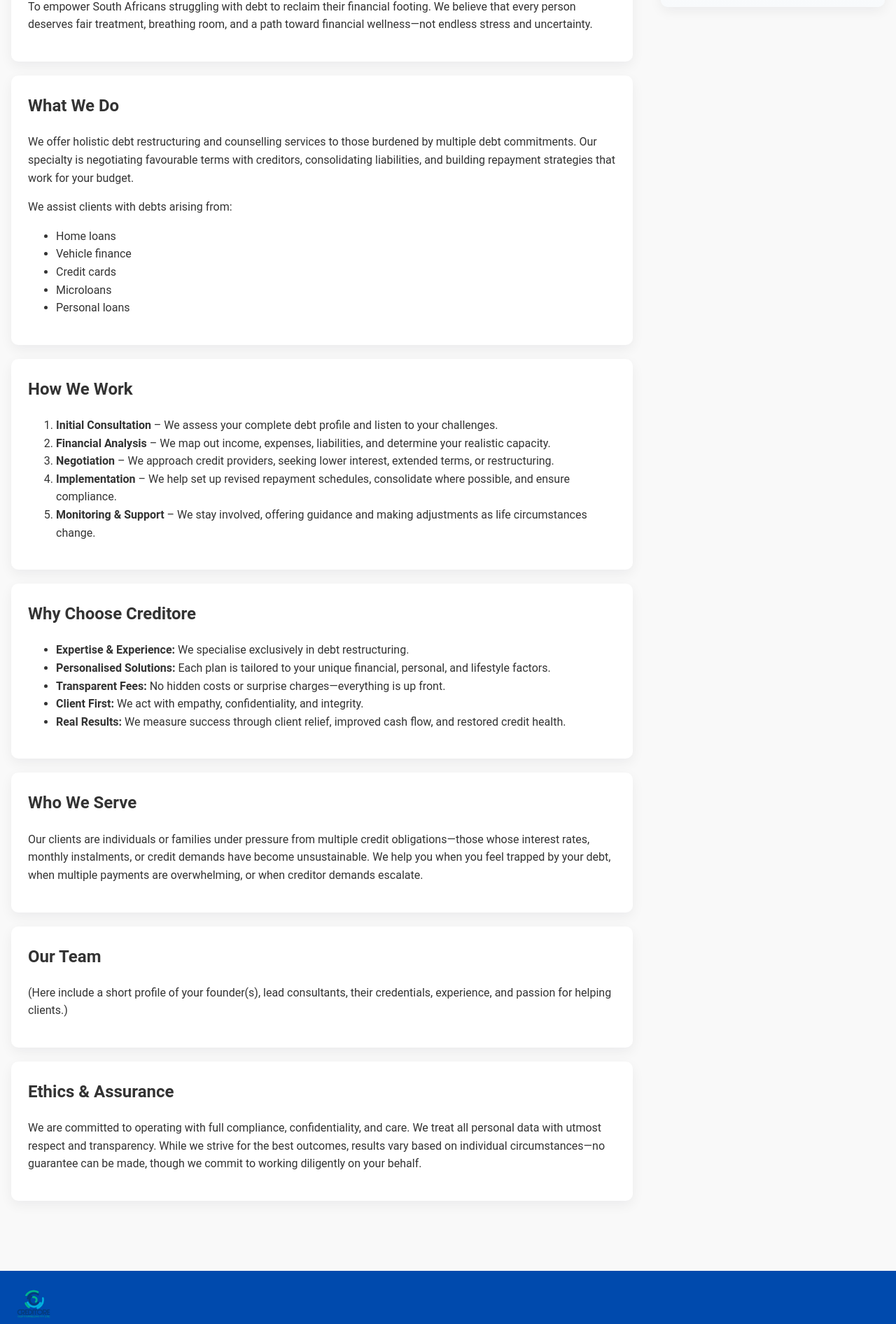
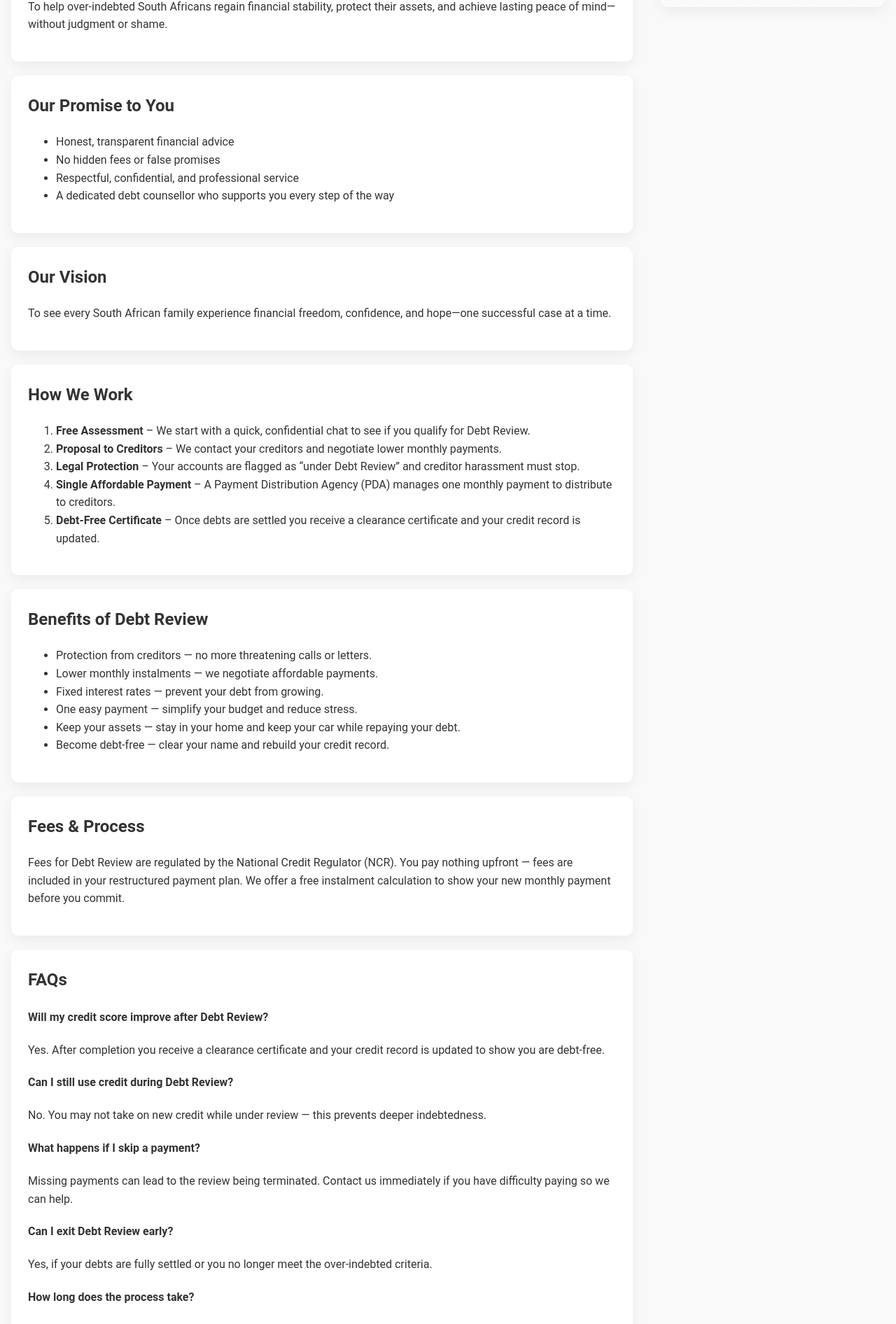
Before and after one commit to Aiden-Williams19/Creditore-VSC, a React (Vite) app in the folder creditor-website/: page /about in a window 1280 px wide. Shown: the part 675-2567 px from the top of the page at 70% size. Built offline with nearby package versions, Linux system fonts and the light colour scheme.

Commit message:
Website Content updated

```diff
--- a/creditor-website/src/pages/About.jsx
+++ b/creditor-website/src/pages/About.jsx
@@ -7,8 +7,8 @@
     <>
       <section className="service-hero">
         <div className="container">
-          <h1>About Creditore</h1>
-          <p className="lead">Restoring Financial Dignity, One Account at a Time</p>
+          <h1>About Creditore Debt Counselling</h1>
+          <p className="lead">Founded in 2020 — Compassionate, professional debt solutions for South Africans</p>
         </div>
       </section>
 
@@ -16,72 +16,69 @@
         <main className="service-main">
           <article>
             <h2>Who We Are</h2>
-            <p>
-              Creditore (Credit – Restore) is a Cape Town–based consultancy dedicated to helping individuals overwhelmed by debt regain control, stability, and peace of mind. With a focus on integrity, transparency, and personal attention, we partner with clients to navigate the maze of credit obligations and find sustainable solutions.
-            </p>
+            <p>Creditore Debt Counselling has proudly served South Africans for over five years, helping individuals and families take control of their finances and rebuild their lives through the Debt Review process. We guide clients with compassion, honesty, and professionalism.</p>
           </article>
 
           <article>
             <h2>Our Mission</h2>
-            <p>
-              To empower South Africans struggling with debt to reclaim their financial footing. We believe that every person deserves fair treatment, breathing room, and a path toward financial wellness—not endless stress and uncertainty.
-            </p>
+            <p>To help over-indebted South Africans regain financial stability, protect their assets, and achieve lasting peace of mind—without judgment or shame.</p>
           </article>
 
           <article>
-            <h2>What We Do</h2>
-            <p>
-              We offer holistic debt restructuring and counselling services to those burdened by multiple debt commitments. Our specialty is negotiating favourable terms with creditors, consolidating liabilities, and building repayment strategies that work for your budget.
-            </p>
-            <p>We assist clients with debts arising from:</p>
+            <h2>Our Promise to You</h2>
             <ul>
-              <li>Home loans</li>
-              <li>Vehicle finance</li>
-              <li>Credit cards</li>
-              <li>Microloans</li>
-              <li>Personal loans</li>
+              <li>Honest, transparent financial advice</li>
+              <li>No hidden fees or false promises</li>
+              <li>Respectful, confidential, and professional service</li>
+              <li>A dedicated debt counsellor who supports you every step of the way</li>
             </ul>
+          </article>
+
+          <article>
+            <h2>Our Vision</h2>
+            <p>To see every South African family experience financial freedom, confidence, and hope—one successful case at a time.</p>
           </article>
 
           <article>
             <h2>How We Work</h2>
             <ol>
-              <li><strong>Initial Consultation</strong> – We assess your complete debt profile and listen to your challenges.</li>
-              <li><strong>Financial Analysis</strong> – We map out income, expenses, liabilities, and determine your realistic capacity.</li>
-              <li><strong>Negotiation</strong> – We approach credit providers, seeking lower interest, extended terms, or restructuring.</li>
-              <li><strong>Implementation</strong> – We help set up revised repayment schedules, consolidate where possible, and ensure compliance.</li>
-              <li><strong>Monitoring & Support</strong> – We stay involved, offering guidance and making adjustments as life circumstances change.</li>
+              <li><strong>Free Assessment</strong> – We start with a quick, confidential chat to see if you qualify for Debt Review.</li>
+              <li><strong>Proposal to Creditors</strong> – We contact your creditors and negotiate lower monthly payments.</li>
+              <li><strong>Legal Protection</strong> – Your accounts are flagged as “under Debt Review” and creditor harassment must stop.</li>
+              <li><strong>Single Affordable Payment</strong> – A Payment Distribution Agency (PDA) manages one monthly payment to distribute to creditors.</li>
+              <li><strong>Debt-Free Certificate</strong> – Once debts are settled you receive a clearance certificate and your credit record is updated.</li>
             </ol>
           </article>
 
           <article>
-            <h2>Why Choose Creditore</h2>
+            <h2>Benefits of Debt Review</h2>
             <ul>
-              <li><strong>Expertise & Experience:</strong> We specialise exclusively in debt restructuring.</li>
-              <li><strong>Personalised Solutions:</strong> Each plan is tailored to your unique financial, personal, and lifestyle factors.</li>
-              <li><strong>Transparent Fees:</strong> No hidden costs or surprise charges—everything is up front.</li>
-              <li><strong>Client First:</strong> We act with empathy, confidentiality, and integrity.</li>
-              <li><strong>Real Results:</strong> We measure success through client relief, improved cash flow, and restored credit health.</li>
+              <li>Protection from creditors — no more threatening calls or letters.</li>
+              <li>Lower monthly instalments — we negotiate affordable payments.</li>
+              <li>Fixed interest rates — prevent your debt from growing.</li>
+              <li>One easy payment — simplify your budget and reduce stress.</li>
+              <li>Keep your assets — stay in your home and keep your car while repaying your debt.</li>
+              <li>Become debt-free — clear your name and rebuild your credit record.</li>
             </ul>
           </article>
 
           <article>
-            <h2>Who We Serve</h2>
-            <p>
-              Our clients are individuals or families under pressure from multiple credit obligations—those whose interest rates, monthly instalments, or credit demands have become unsustainable. We help you when you feel trapped by your debt, when multiple payments are overwhelming, or when creditor demands escalate.
-            </p>
+            <h2>Fees & Process</h2>
+            <p>Fees for Debt Review are regulated by the National Credit Regulator (NCR). You pay nothing upfront — fees are included in your restructured payment plan. We offer a free instalment calculation to show your new monthly payment before you commit.</p>
           </article>
 
           <article>
-            <h2>Our Team</h2>
-            <p>(Here include a short profile of your founder(s), lead consultants, their credentials, experience, and passion for helping clients.)</p>
-          </article>
-
-          <article>
-            <h2>Ethics & Assurance</h2>
-            <p>
-              We are committed to operating with full compliance, confidentiality, and care. We treat all personal data with utmost respect and transparency. While we strive for the best outcomes, results vary based on individual circumstances—no guarantee can be made, though we commit to working diligently on your behalf.
-            </p>
+            <h2>FAQs</h2>
+            <h4>Will my credit score improve after Debt Review?</h4>
+            <p>Yes. After completion you receive a clearance certificate and your credit record is updated to show you are debt-free.</p>
+            <h4>Can I still use credit during Debt Review?</h4>
+            <p>No. You may not take on new credit while under review — this prevents deeper indebtedness.</p>
+            <h4>What happens if I skip a payment?</h4>
+            <p>Missing payments can lead to the review being terminated. Contact us immediately if you have difficulty paying so we can help.</p>
+            <h4>Can I exit Debt Review early?</h4>
+            <p>Yes, if your debts are fully settled or you no longer meet the over-indebted criteria.</p>
+            <h4>How long does the process take?</h4>
+            <p>Timing depends on total debt and repayment capacity, but most clients complete the process within 3–5 years.</p>
           </article>
         </main>
 
--- a/creditor-website/src/pages/DebtReview.jsx
+++ b/creditor-website/src/pages/DebtReview.jsx
@@ -21,17 +21,17 @@
           <article>
             <h2>What is Debt Review?</h2>
               <p>
-              Debt Review is a formal process designed to help customers who are struggling to meet their debt obligations. A debt counsellor will assess
-              your finances and negotiate with creditors on your behalf to reduce monthly payments to a manageable amount. This process provides breathing
-              room while you repay your debts under a structured plan.
+                Debt Review is a formal, NCR-regulated process designed to help people who are over-indebted. A debt counsellor assesses your income,
+                expenses and liabilities, then negotiates with your creditors to arrange a more affordable repayment plan. The goal is to restore financial
+                stability while protecting your assets and stopping creditor harassment.
               </p>
 
               <h3>Key considerations</h3>
               <ul className="feature-list">
                 <li>You may be restricted from applying for new credit while under review.</li>
                 <li>Your status will be recorded with credit bureaus until the review is complete.</li>
-              <li>Debt counselling fees apply, but we provide transparent pricing and support.</li>
-              <li>Payments must continue as agreed under the new plan to remain protected.</li>
+                <li>Debt counselling fees apply but are regulated and included in your restructured plan.</li>
+                <li>Payments must be maintained according to the new proposal to keep protection.</li>
               </ul>
 
               <figure className="service-image">
@@ -41,24 +41,46 @@
           </article>
 
           <article>
-            <h2>How the process works</h2>
+            <h2>How It Works</h2>
             <ol className="process-steps">
-              <li>Complete a free debt assessment to determine eligibility.</li>
-              <li>If eligible, submit your application and required documents.</li>
-              <li>We prepare a repayment proposal and negotiate with creditors.</li>
-              <li>If required, the payment plan is submitted to the magistrate’s court for approval.</li>
-              <li>Begin payments according to the new, affordable schedule and receive monthly aftercare.</li>
+              <li><strong>Free Assessment</strong> — We start with a quick, confidential chat to see if you qualify for Debt Review.</li>
+              <li><strong>Proposal to Creditors</strong> — We contact all your creditors and negotiate lower monthly payments on your behalf.</li>
+              <li><strong>Legal Protection</strong> — Your accounts are flagged as "under Debt Review" and creditor harassment must stop.</li>
+              <li><strong>Single Affordable Payment</strong> — You make one monthly payment to a PDA which distributes funds to creditors.</li>
+              <li><strong>Debt-Free Certificate</strong> — Once debts are settled, you receive a clearance certificate and your credit record is updated.</li>
             </ol>
           </article>
 
           <article>
-            <h2>Benefits</h2>
+            <h2>Benefits of Debt Review</h2>
             <ul className="feature-list">
-              <li>Lower monthly instalments and improved affordability.</li>
-              <li>Protection from harassment by creditors while under review.</li>
-              <li>Structured path to becoming debt-free with ongoing support.</li>
-              <li>Access to recommended attorneys and regulated counsellors where required.</li>
+              <li>Protection from creditors — no more threatening calls or letters.</li>
+              <li>Lower monthly instalments — improved affordability.</li>
+              <li>Fixed interest rates — prevents debt from growing while you repay.</li>
+              <li>One easy payment — simplifies budgeting and reduces stress.</li>
+              <li>Keep your assets — stay in your home and keep your car while repaying debt.
+              </li>
+              <li>Become debt-free — clear your name and rebuild your credit record.</li>
             </ul>
+          </article>
+
+          <article>
+            <h2>Fees & Process</h2>
+            <p>Fees are regulated by the NCR and included in your restructured payment plan. You pay nothing upfront. We offer a free instalment calculation to show what your new monthly payment could be.</p>
+          </article>
+
+          <article>
+            <h2>FAQs</h2>
+            <h4>Will my credit score improve after Debt Review?</h4>
+            <p>Yes — upon completion you receive a clearance certificate and your credit record is updated.</p>
+            <h4>Can I still use credit during Debt Review?</h4>
+            <p>No — you may not take on new credit while under review.</p>
+            <h4>What happens if I skip a payment?</h4>
+            <p>Missing payments can lead to termination of the review. Contact us immediately if you have difficulty paying.</p>
+            <h4>Can I exit Debt Review early?</h4>
+            <p>Yes, if debts are fully settled or you no longer meet the criteria.</p>
+            <h4>How long does the process take?</h4>
+            <p>Most clients complete the process within 3–5 years depending on their circumstances.</p>
           </article>
         </main>
 
--- a/creditor-website/src/pages/Home.jsx
+++ b/creditor-website/src/pages/Home.jsx
@@ -25,12 +25,11 @@
       {/* HERO */}
       <header className={styles.hero} style={{ backgroundImage: `url(${whoImg})` }}>
         <div className={styles.heroOverlay}>
-          <h1 className={styles.heroTitle}>Restore Your Credit</h1>
-          <p className={styles.heroSub}>Professional, reliable and tailor-made debt restructuring solutions that help you restore your credit and your life.</p>
+          <h1 className={styles.heroTitle}>Take Control of Your Debt. Reclaim Your Peace of Mind.</h1>
+          <p className={styles.heroSub}>At Creditore Debt Counselling, we help South Africans who are struggling with debt find financial freedom — with care, respect, and professionalism. If your debt feels overwhelming, you are not alone. Our NCR-registered Debt Review process can protect your assets, reduce monthly payments and stop creditor harassment while you get back on track.</p>
           <div className={styles.heroCtas}>
             <a className="btn primary" href="tel:0215696571">Call Us: 021 569 6571</a>
-            <a className="btn primary" href="#" onClick={(e) => { e.preventDefault(); window.dispatchEvent(new CustomEvent('showFeatureUnavailable', { detail: { message: 'WhatsApp contact is not available yet.' } })); }}>WhatsApp</a>
-            <Link className="btn primary" to="/contact">Contact Form</Link>
+            <Link className="btn primary" to="/contact">Book a Free Assessment</Link>
           </div>
         </div>
       </header>
```
Lines whose indentation alone changed are shown as unchanged.
